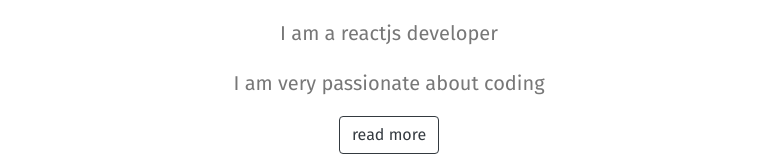
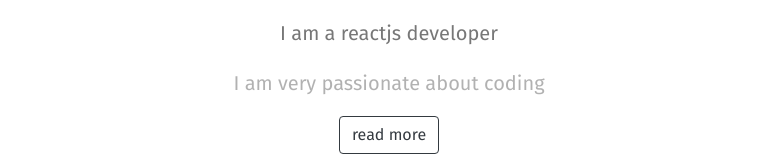
Before and after one commit to YakubuAmidu/portfolio3, a React (Create React App) app: page /portfolio in a window 1280 px wide. Shown: the part 458-614 px from the top of the page, without its empty margins (251-1028 px from the left). Built offline with nearby package versions, Linux system fonts and the light colour scheme.

Commit message:
Initial commit

```diff
--- a/src/components/App.css
+++ b/src/components/App.css
@@ -50,6 +50,36 @@
   }
   100% {
     color: black;
+  }
+}
+
+.title-fade-in {
+  opacity: 100;
+  animation-name: fade-in;
+  animation-duration: 2s;
+}
+
+.title-fade-out {
+  opacity: 0;
+  animation-name: fade-out;
+  animation-duration: 2s;
+}
+
+@keyframes fade-in {
+  from {
+    opacity: 0;
+  }
+  to {
+    opacity: 100;
+  }
+}
+
+@keyframes fade-out {
+  from {
+    opacity: 100;
+  }
+  to {
+    opacity: 0;
   }
 }
 
```
